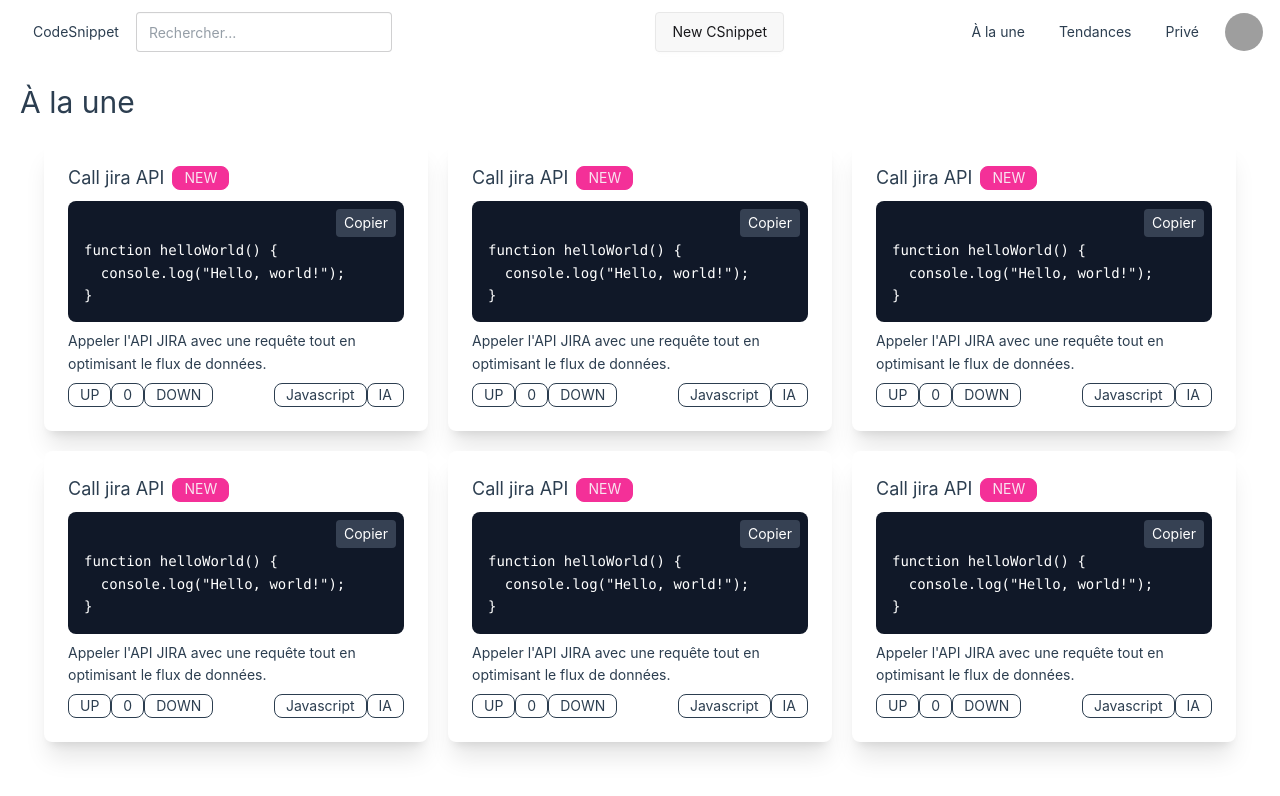
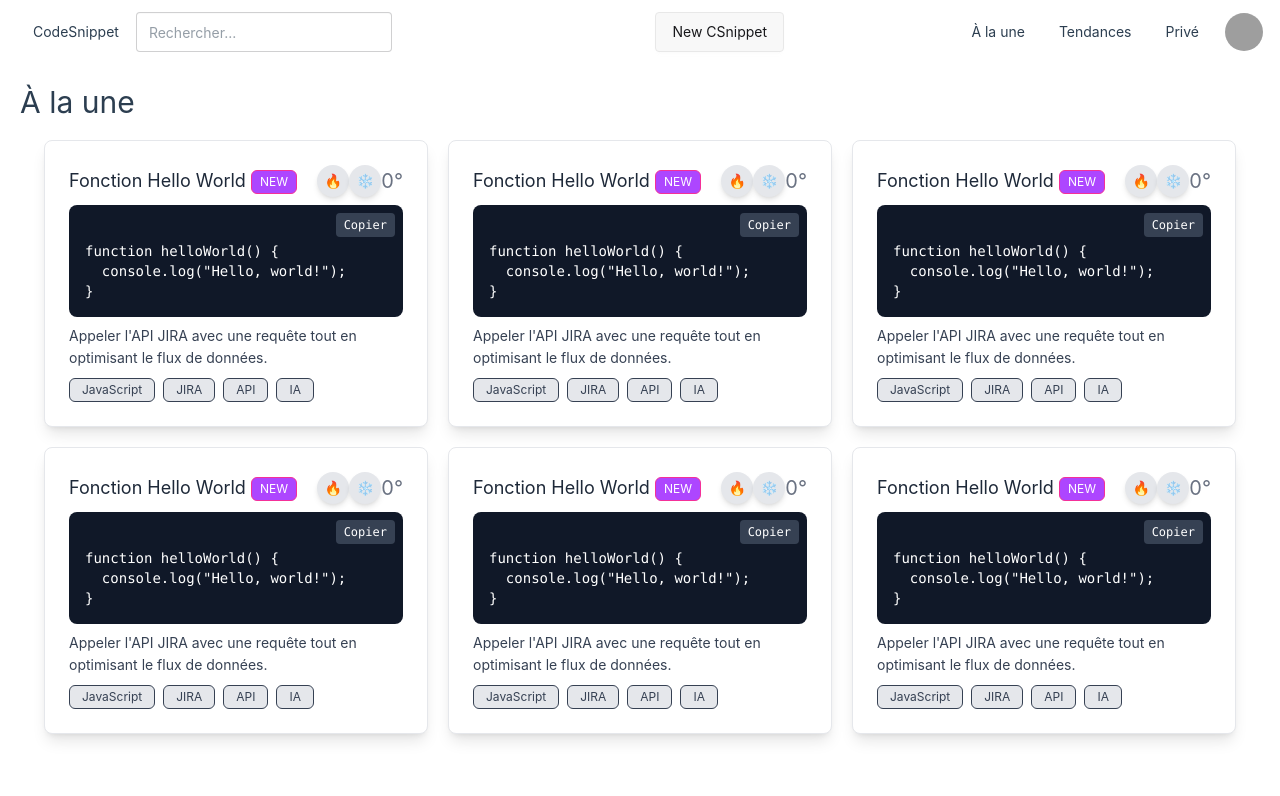
Before and after one commit to AlexBOYERE/CodeSnippet, a Vue app in the folder frontend/: page / in a window 1280 px wide. Shown: the top 796 px of the page. Built offline with nearby package versions, Linux system fonts and the light colour scheme; grey boxes are pictures that could not be loaded.

Commit message:
Vote design

```diff
--- a/frontend/src/components/MainCSnippet.vue
+++ b/frontend/src/components/MainCSnippet.vue
@@ -1,9 +1,8 @@
 <script setup>
-import { useNotification } from '@/composables/useNotification';
+import { useNotification } from '@/composables/useNotification'
+import { computed, ref } from 'vue'
 
-import { ref } from 'vue'
-
-const { showNotification } = useNotification();
+const { showNotification } = useNotification()
 const isPinging = ref(false)
 const codeSnippet = ref(`
 function helloWorld() {
@@ -11,6 +10,7 @@ function helloWorld() {
 }
 `)
 
+// Animation sur le clique "copier"
 const copyToClipboard = async () => {
   try {
     await navigator.clipboard.writeText(codeSnippet.value)
@@ -20,24 +20,79 @@ const copyToClipboard = async () => {
     setTimeout(() => {
       isPinging.value = false
     }, 500)
-
   } catch (err) {
     console.error('Erreur de copie :', err)
   }
 }
+
+const voteCount = ref(0)
+const hasVoted = ref(false)
+
+// Couleur dynamique selon la température du vote
+const voteColor = computed(() => {
+  if (voteCount.value > 50) return 'text-red-600' // Très chaud
+  if (voteCount.value > 20) return 'text-orange-500' // Chaud
+  if (voteCount.value > 0) return 'text-yellow-500' // Tiède
+  if (voteCount.value === 0) return 'text-gray-500' // Neutre
+  if (voteCount.value < -20) return 'text-blue-500' // Froid
+  return 'text-blue-600' // Très froid
+})
+
+// Gestion du vote
+const voteUp = () => {
+  voteCount.value++
+  hasVoted.value = true
+}
+
+const voteDown = () => {
+  voteCount.value--
+  hasVoted.value = true
+}
 </script>
 
 <template>
-  <div class="card bg-base-100 w-96 shadow-xl">
-    <div class="card-body">
-      <h2 class="card-title">
-        Call jira API
-        <div class="badge badge-secondary">NEW</div>
-      </h2>
-      <div class="relative bg-gray-900 text-white p-4 rounded-lg">
+  <div class="card bg-white w-96 shadow-lg rounded-lg border border-gray-200">
+    <div class="card-body p-6">
+      <!--  Titre + badge new  -->
+      <div class="flex justify-between items-center mb-4">
+        <h2 class="text-lg font-semibold text-gray-800">
+          Fonction Hello World
+          <span class="badge badge-secondary bg-purple-500 text-white px-2 py-1 rounded-md text-xs ml-2">
+            NEW
+          </span>
+        </h2>
+
+        <!-- VOTE -->
+        <div class="flex items-center space-x-3">
+          <!-- Boutons visibles seulement si pas encore voté -->
+          <template v-if="!hasVoted">
+            <button
+              @click="voteUp"
+              class="w-8 h-8 flex items-center justify-center rounded-full bg-gray-200 hover:bg-red-500 hover:text-white transition-all duration-300 shadow-md"
+            >
+              🔥
+            </button>
+
+            <button
+              @click="voteDown"
+              class="w-8 h-8 flex items-center justify-center rounded-full bg-gray-200 hover:bg-blue-500 hover:text-white transition-all duration-300 shadow-md"
+            >
+              ❄️
+            </button>
+          </template>
+
+          <!-- Score avec couleur dynamique -->
+          <div class="text-xl font-bold transition-all duration-300" :class="voteColor">
+            {{ voteCount }}°
+          </div>
+        </div>
+      </div>
+
+      <!-- CODE SNIPPET -->
+      <div class="relative bg-gray-900 text-white p-4 rounded-lg font-mono text-sm">
         <button
           @click="copyToClipboard"
-          class="absolute top-2 right-2 bg-gray-700 text-white px-2 py-1 rounded text-sm hover:bg-gray-600 transition"
+          class="absolute top-2 right-2 bg-gray-700 text-white px-2 py-1 rounded text-xs hover:bg-gray-600 transition"
         >
           Copier
           <span
@@ -48,21 +103,24 @@ const copyToClipboard = async () => {
 
         <pre><code class="whitespace-pre-wrap">{{ codeSnippet }}</code></pre>
       </div>
-      <p>Appeler l'API JIRA avec une requête tout en optimisant le flux de données.</p>
-      <div class="card-actions flex justify-between">
-        <div class="flex space-x-2">
-          <div class="badge badge-outline">UP</div>
-          <div class="badge badge-outline">0</div>
-          <!-- Auto generated -->
-          <div class="badge badge-outline">DOWN</div>
-        </div>
-        <div class="flex space-x-2">
-          <div class="badge badge-outline">Javascript</div>
-          <div class="badge badge-outline">IA</div>
-        </div>
+
+      <p class="text-gray-700 mt-3">Appeler l'API JIRA avec une requête tout en optimisant le flux de données.</p>
+
+      <!--  TAGS + LANGUAGE    -->
+      <div class="mt-4 flex flex-wrap gap-2">
+        <span class="badge badge-outline bg-gray-200 text-gray-700 px-3 py-1 rounded-md text-xs">
+          JavaScript
+        </span>
+        <span class="badge badge-outline bg-gray-200 text-gray-700 px-3 py-1 rounded-md text-xs">
+          JIRA
+        </span>
+        <span class="badge badge-outline bg-gray-200 text-gray-700 px-3 py-1 rounded-md text-xs">
+          API
+        </span>
+        <span class="badge badge-outline bg-gray-200 text-gray-700 px-3 py-1 rounded-md text-xs">
+          IA
+        </span>
       </div>
     </div>
   </div>
 </template>
-
-<style scoped></style>
```
